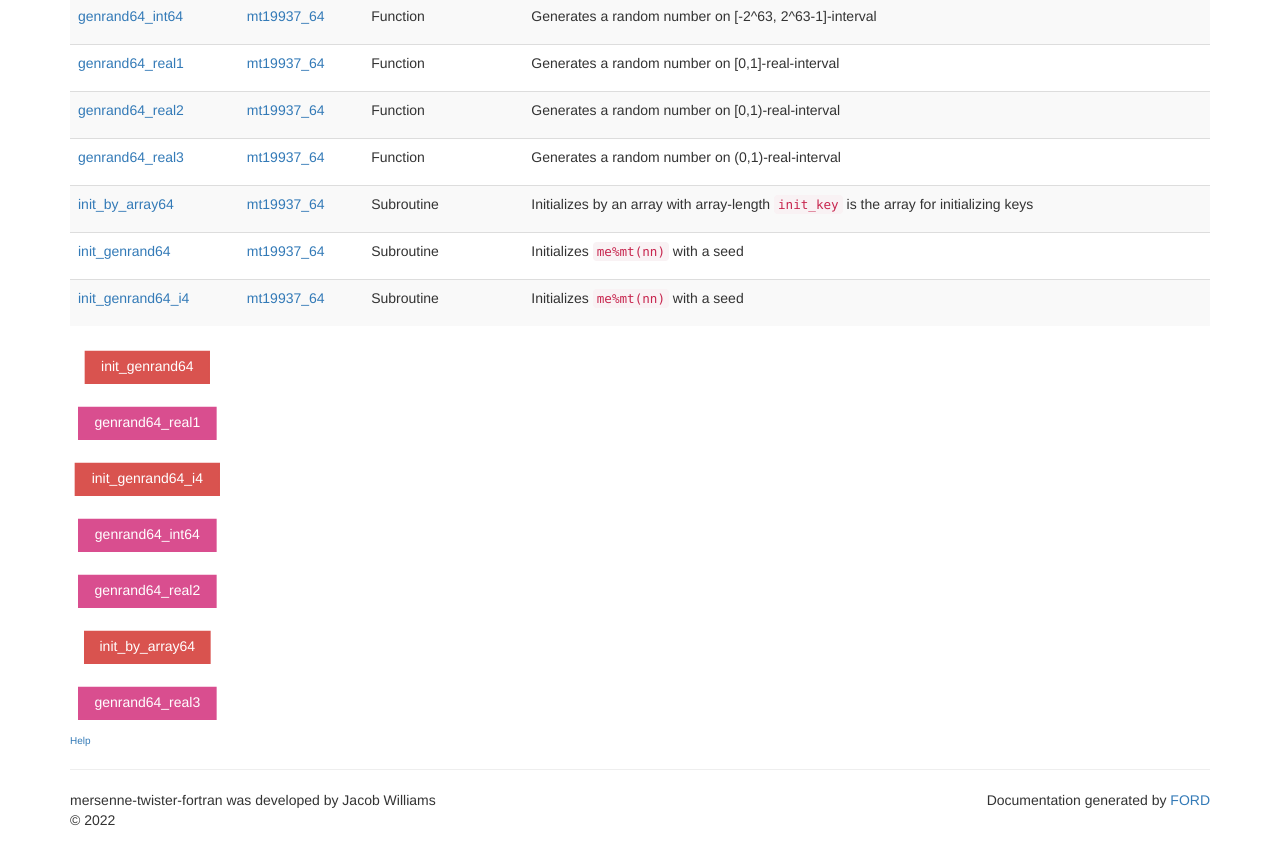
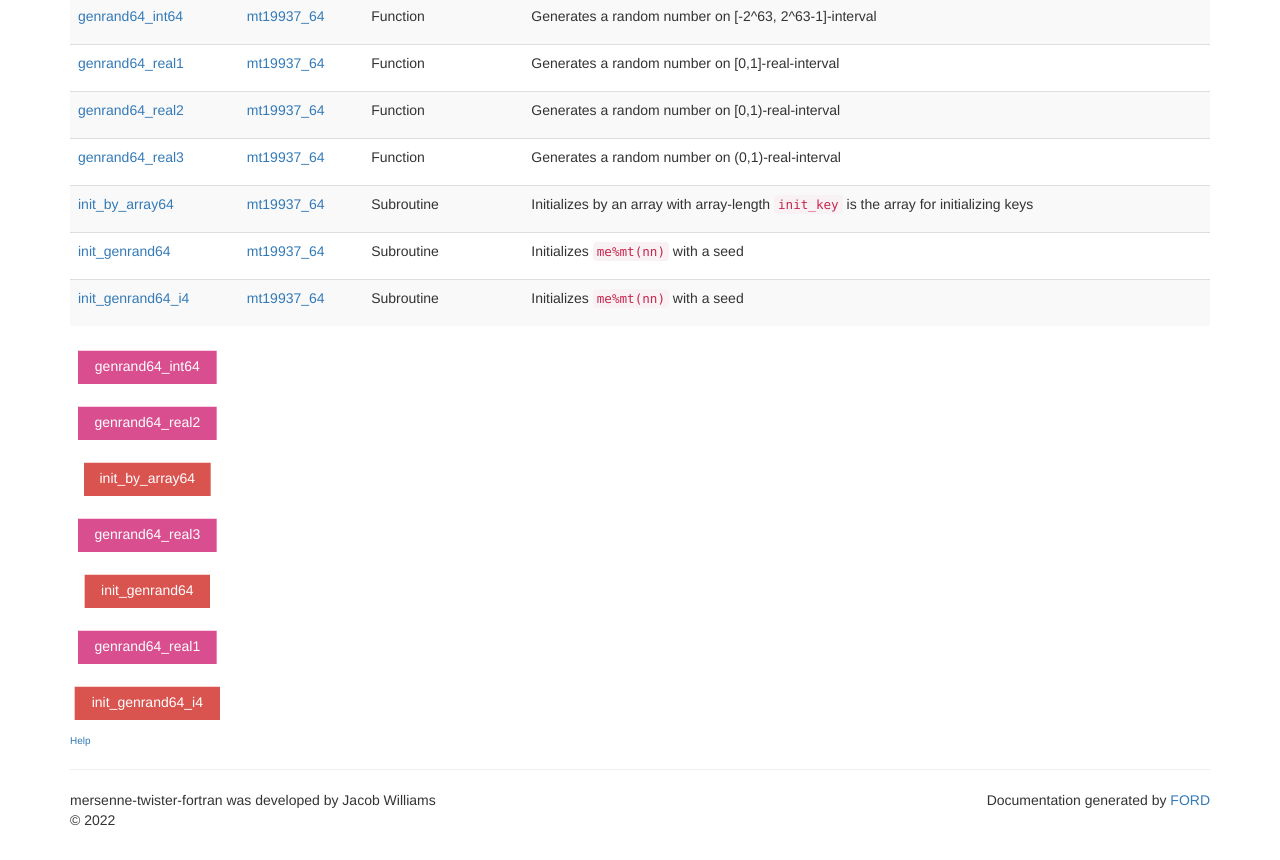
Before and after one commit to jacobwilliams/mersenne-twister-fortran, a plain HTML site: page lists/procedures.html in a window 1280 px wide. Shown: the part 180-1040 px from the top of the page. Drawn offline with nearby package versions, Linux system fonts and the light colour scheme; some packages are replaced by stand-ins of ours.

Commit message:
Deploying to gh-pages from @ jacobwilliams/mersenne-twister-fortran@15a0b65f7dc45bb694b615af81f6066da6d5358c 🚀

```diff
--- a/lists/procedures.html
+++ b/lists/procedures.html
@@ -102,66 +102,66 @@
 <g id="call~~graph~~CallGraph" class="graph" transform="scale(1 1) rotate(0) translate(4 280)">
 <title>call~~graph~~CallGraph</title>
 <polygon fill="white" stroke="transparent" points="-4,4 -4,-280 112,-280 112,4 -4,4"/>
+<!-- proc~init_genrand64_i4 -->
+<g id="call~~graph~~CallGraph_node1" class="node">
+<title>proc~init_genrand64_i4</title>
+<g id="a_call~~graph~~CallGraph_node1"><a xlink:href=".././proc/init_genrand64_i4.html" xlink:title="init_genrand64_i4">
+<polygon fill="#d9534f" stroke="#d9534f" points="108,-24 0,-24 0,0 108,0 108,-24"/>
+<text text-anchor="middle" x="54" y="-9.6" font-family="Helvetica,sans-Serif" font-size="10.50" fill="white">init_genrand64_i4</text>
+</a>
+</g>
+</g>
+<!-- proc~genrand64_real1 -->
+<g id="call~~graph~~CallGraph_node2" class="node">
+<title>proc~genrand64_real1</title>
+<g id="a_call~~graph~~CallGraph_node2"><a xlink:href=".././proc/genrand64_real1.html" xlink:title="genrand64_real1">
+<polygon fill="#d94e8f" stroke="#d94e8f" points="105.5,-66 2.5,-66 2.5,-42 105.5,-42 105.5,-66"/>
+<text text-anchor="middle" x="54" y="-51.6" font-family="Helvetica,sans-Serif" font-size="10.50" fill="white">genrand64_real1</text>
+</a>
+</g>
+</g>
+<!-- proc~init_genrand64 -->
+<g id="call~~graph~~CallGraph_node3" class="node">
+<title>proc~init_genrand64</title>
+<g id="a_call~~graph~~CallGraph_node3"><a xlink:href=".././proc/init_genrand64.html" xlink:title="init_genrand64">
+<polygon fill="#d9534f" stroke="#d9534f" points="100.5,-108 7.5,-108 7.5,-84 100.5,-84 100.5,-108"/>
+<text text-anchor="middle" x="54" y="-93.6" font-family="Helvetica,sans-Serif" font-size="10.50" fill="white">init_genrand64</text>
+</a>
+</g>
+</g>
 <!-- proc~genrand64_real3 -->
-<g id="call~~graph~~CallGraph_node1" class="node">
+<g id="call~~graph~~CallGraph_node4" class="node">
 <title>proc~genrand64_real3</title>
-<g id="a_call~~graph~~CallGraph_node1"><a xlink:href=".././proc/genrand64_real3.html" xlink:title="genrand64_real3">
-<polygon fill="#d94e8f" stroke="#d94e8f" points="105.5,-24 2.5,-24 2.5,0 105.5,0 105.5,-24"/>
-<text text-anchor="middle" x="54" y="-9.6" font-family="Helvetica,sans-Serif" font-size="10.50" fill="white">genrand64_real3</text>
+<g id="a_call~~graph~~CallGraph_node4"><a xlink:href=".././proc/genrand64_real3.html" xlink:title="genrand64_real3">
+<polygon fill="#d94e8f" stroke="#d94e8f" points="105.5,-150 2.5,-150 2.5,-126 105.5,-126 105.5,-150"/>
+<text text-anchor="middle" x="54" y="-135.6" font-family="Helvetica,sans-Serif" font-size="10.50" fill="white">genrand64_real3</text>
 </a>
 </g>
 </g>
 <!-- proc~init_by_array64 -->
-<g id="call~~graph~~CallGraph_node2" class="node">
+<g id="call~~graph~~CallGraph_node5" class="node">
 <title>proc~init_by_array64</title>
-<g id="a_call~~graph~~CallGraph_node2"><a xlink:href=".././proc/init_by_array64.html" xlink:title="init_by_array64">
-<polygon fill="#d9534f" stroke="#d9534f" points="101,-66 7,-66 7,-42 101,-42 101,-66"/>
-<text text-anchor="middle" x="54" y="-51.6" font-family="Helvetica,sans-Serif" font-size="10.50" fill="white">init_by_array64</text>
+<g id="a_call~~graph~~CallGraph_node5"><a xlink:href=".././proc/init_by_array64.html" xlink:title="init_by_array64">
+<polygon fill="#d9534f" stroke="#d9534f" points="101,-192 7,-192 7,-168 101,-168 101,-192"/>
+<text text-anchor="middle" x="54" y="-177.6" font-family="Helvetica,sans-Serif" font-size="10.50" fill="white">init_by_array64</text>
 </a>
 </g>
 </g>
 <!-- proc~genrand64_real2 -->
-<g id="call~~graph~~CallGraph_node3" class="node">
+<g id="call~~graph~~CallGraph_node6" class="node">
 <title>proc~genrand64_real2</title>
-<g id="a_call~~graph~~CallGraph_node3"><a xlink:href=".././proc/genrand64_real2.html" xlink:title="genrand64_real2">
-<polygon fill="#d94e8f" stroke="#d94e8f" points="105.5,-108 2.5,-108 2.5,-84 105.5,-84 105.5,-108"/>
-<text text-anchor="middle" x="54" y="-93.6" font-family="Helvetica,sans-Serif" font-size="10.50" fill="white">genrand64_real2</text>
+<g id="a_call~~graph~~CallGraph_node6"><a xlink:href=".././proc/genrand64_real2.html" xlink:title="genrand64_real2">
+<polygon fill="#d94e8f" stroke="#d94e8f" points="105.5,-234 2.5,-234 2.5,-210 105.5,-210 105.5,-234"/>
+<text text-anchor="middle" x="54" y="-219.6" font-family="Helvetica,sans-Serif" font-size="10.50" fill="white">genrand64_real2</text>
 </a>
 </g>
 </g>
 <!-- proc~genrand64_int64 -->
-<g id="call~~graph~~CallGraph_node4" class="node">
+<g id="call~~graph~~CallGraph_node7" class="node">
 <title>proc~genrand64_int64</title>
-<g id="a_call~~graph~~CallGraph_node4"><a xlink:href=".././proc/genrand64_int64.html" xlink:title="genrand64_int64">
-<polygon fill="#d94e8f" stroke="#d94e8f" points="105.5,-150 2.5,-150 2.5,-126 105.5,-126 105.5,-150"/>
-<text text-anchor="middle" x="54" y="-135.6" font-family="Helvetica,sans-Serif" font-size="10.50" fill="white">genrand64_int64</text>
-</a>
-</g>
-</g>
-<!-- proc~init_genrand64_i4 -->
-<g id="call~~graph~~CallGraph_node5" class="node">
-<title>proc~init_genrand64_i4</title>
-<g id="a_call~~graph~~CallGraph_node5"><a xlink:href=".././proc/init_genrand64_i4.html" xlink:title="init_genrand64_i4">
-<polygon fill="#d9534f" stroke="#d9534f" points="108,-192 0,-192 0,-168 108,-168 108,-192"/>
-<text text-anchor="middle" x="54" y="-177.6" font-family="Helvetica,sans-Serif" font-size="10.50" fill="white">init_genrand64_i4</text>
-</a>
-</g>
-</g>
-<!-- proc~genrand64_real1 -->
-<g id="call~~graph~~CallGraph_node6" class="node">
-<title>proc~genrand64_real1</title>
-<g id="a_call~~graph~~CallGraph_node6"><a xlink:href=".././proc/genrand64_real1.html" xlink:title="genrand64_real1">
-<polygon fill="#d94e8f" stroke="#d94e8f" points="105.5,-234 2.5,-234 2.5,-210 105.5,-210 105.5,-234"/>
-<text text-anchor="middle" x="54" y="-219.6" font-family="Helvetica,sans-Serif" font-size="10.50" fill="white">genrand64_real1</text>
-</a>
-</g>
-</g>
-<!-- proc~init_genrand64 -->
-<g id="call~~graph~~CallGraph_node7" class="node">
-<title>proc~init_genrand64</title>
-<g id="a_call~~graph~~CallGraph_node7"><a xlink:href=".././proc/init_genrand64.html" xlink:title="init_genrand64">
-<polygon fill="#d9534f" stroke="#d9534f" points="100.5,-276 7.5,-276 7.5,-252 100.5,-252 100.5,-276"/>
-<text text-anchor="middle" x="54" y="-261.6" font-family="Helvetica,sans-Serif" font-size="10.50" fill="white">init_genrand64</text>
+<g id="a_call~~graph~~CallGraph_node7"><a xlink:href=".././proc/genrand64_int64.html" xlink:title="genrand64_int64">
+<polygon fill="#d94e8f" stroke="#d94e8f" points="105.5,-276 2.5,-276 2.5,-252 105.5,-252 105.5,-276"/>
+<text text-anchor="middle" x="54" y="-261.6" font-family="Helvetica,sans-Serif" font-size="10.50" fill="white">genrand64_int64</text>
 </a>
 </g>
 </g>
```
Also changed, not shown: index.html (+2 -1 lines), media/logo.png (added), media/logo.svg (added).
